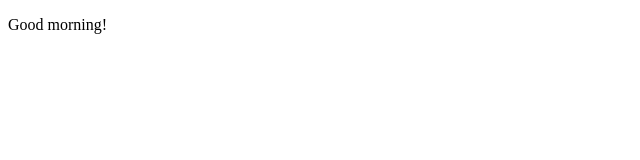
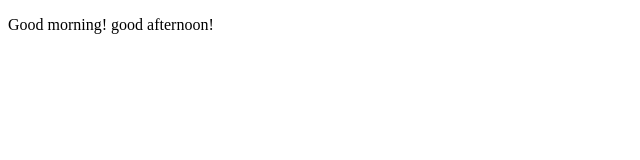
Before and after one commit to goghulnath/trial01, a plain HTML site: page greeting.html in a window 1280 px wide. Shown: the whole page, without its empty margins (0-640 px from the left). Drawn offline with Linux system fonts and the light colour scheme.

Commit message:
Update greeting.html

```diff
--- a/greeting.html
+++ b/greeting.html
@@ -7,6 +7,6 @@
     <title>Document</title>
 </head>
 <body>
-    <p>Good morning!</p>
+    <p>Good morning! good afternoon!</p>
 </body>
 </html>
```
